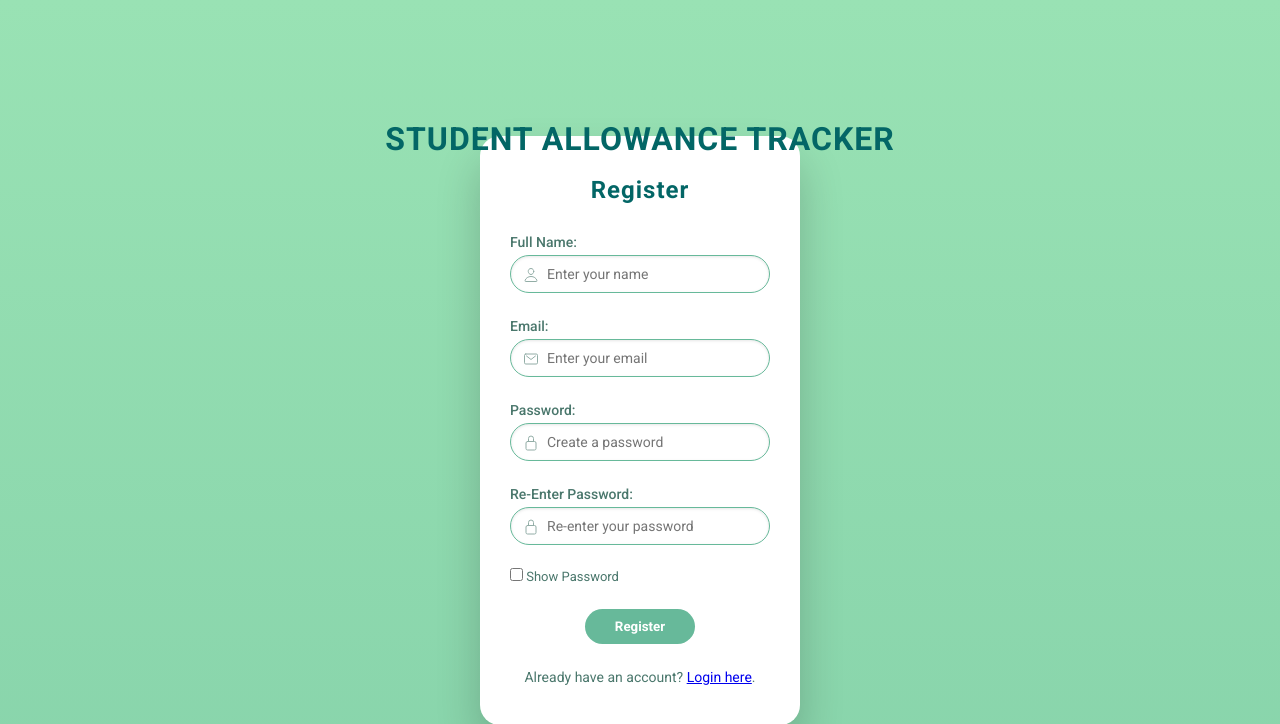
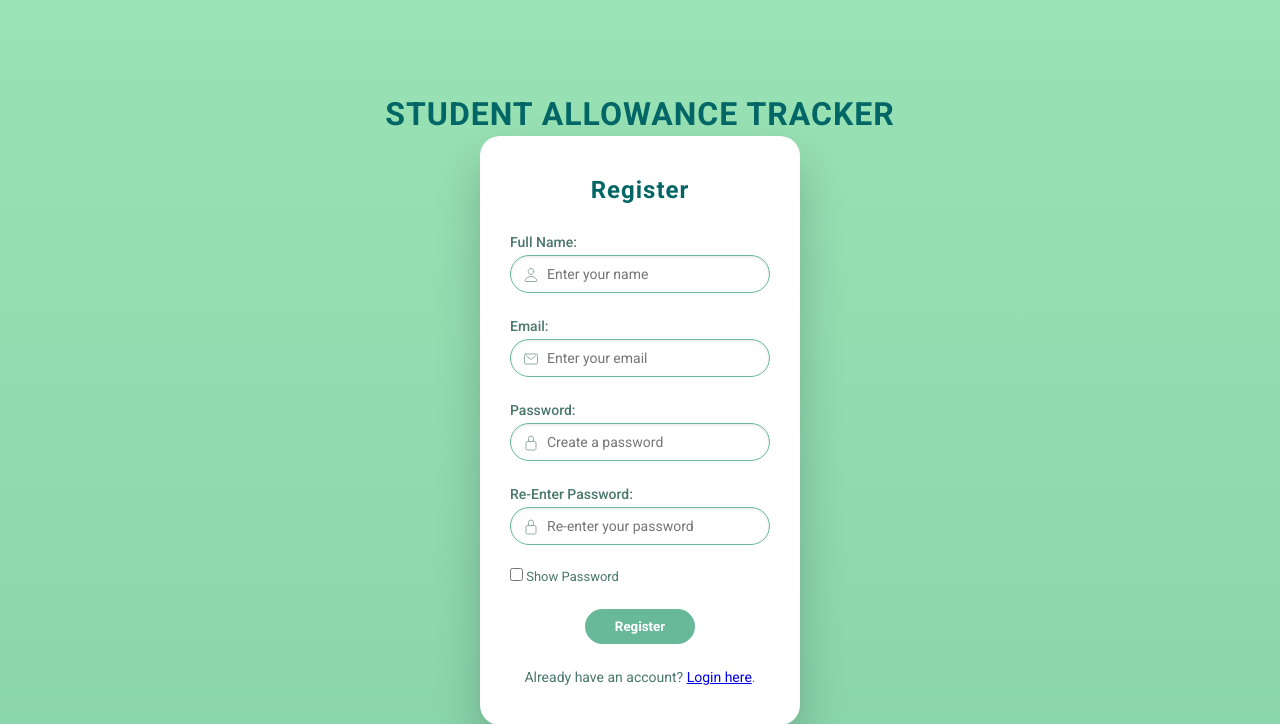
Before and after one commit to itschanchan/allowanceTracker, a PHP site: page /register.php in a window 1280 px wide. Shown: the top 724 px of the page. Run offline with PHP 8.4, Linux system fonts and the light colour scheme.

Commit message:
adjusted the title's position

```diff
--- a/design.css
+++ b/design.css
@@ -54,6 +54,8 @@ body {
     background: linear-gradient(to bottom, var(--background-gradient-top), var(--background-gradient-bottom));
 }
 
+
+/* GLOBAL SCALE */
 .container {
     transform: scale(1.0);
     transform-origin: center;
@@ -79,7 +81,7 @@ body {
 
 .title {
     position: absolute;
-    top: 120px;
+    top: 95px;
     width: 100%;
     text-align: center;
     z-index: 10;
```
